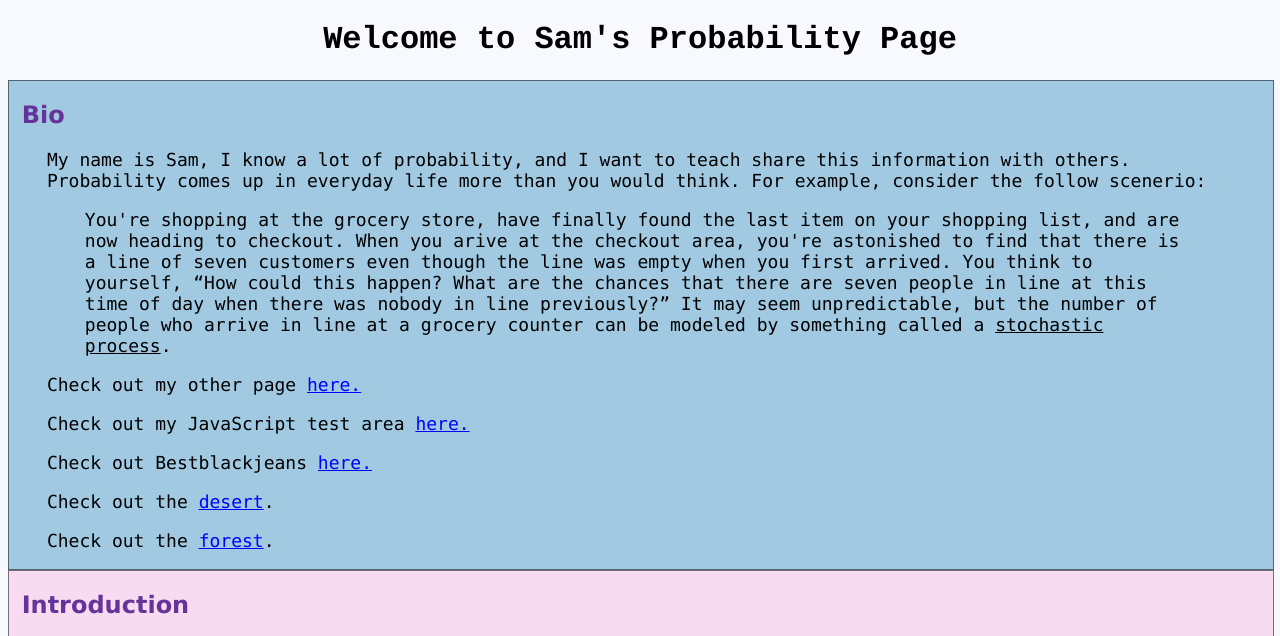
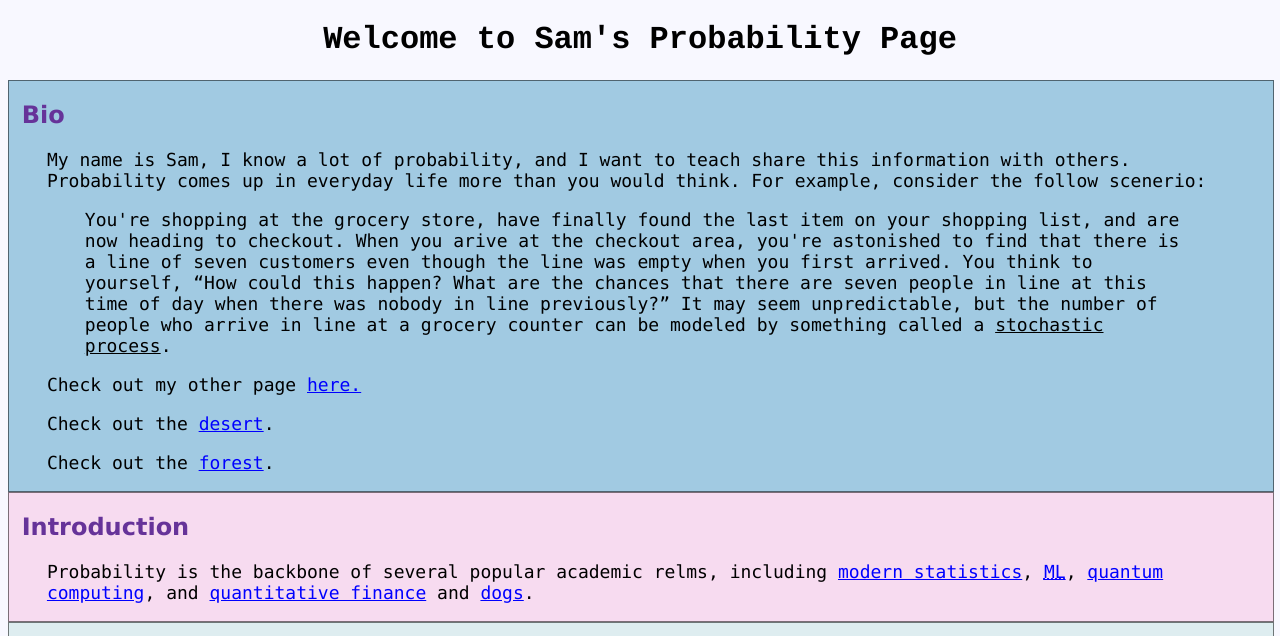
Before and after one commit to euresa/webdevplayground, a plain HTML site: page index.html in a window 1280 px wide. Shown: the top 636 px of the page. Drawn offline with Linux system fonts and the light colour scheme.

Commit message:
took away outdated material

```diff
--- a/index.html
+++ b/index.html
@@ -18,8 +18,6 @@
 	It may seem unpredictable, but the number of people who arrive in line at a grocery counter can be modeled by something called a <u>stochastic process</u>.
 	<br>
 	<p>Check out my other page <a href="./page_two.html">here.</a></p>
-	<p>Check out my JavaScript test area <a href="./javascript_test.html">here.</a></p>
-	<p>Check out Bestblackjeans <a href="./bbj.html">here.</a></p>
 	<p>Check out the <a href="#desert">desert</a>.</p>
 	<p>Check out the <a href="#forest">forest</a>.</p>
 	</div>
```
Also changed, not shown: 1 other file.
